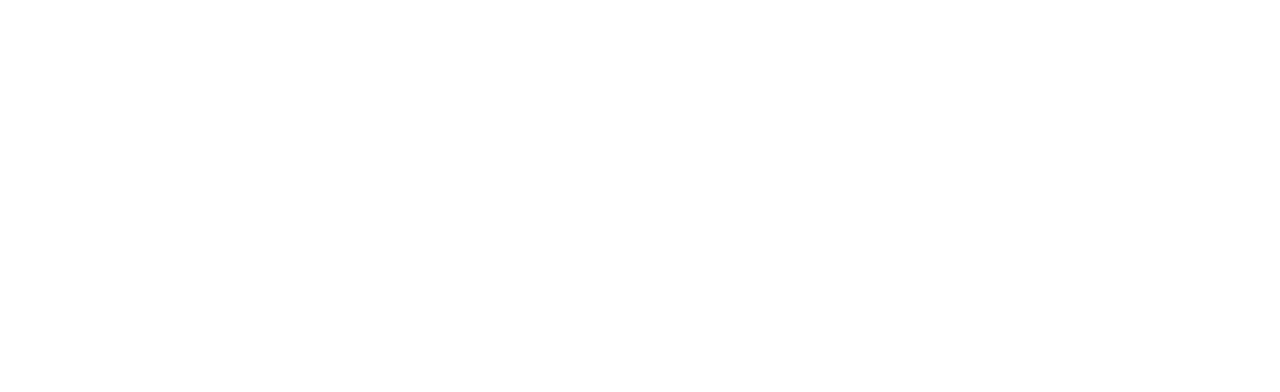
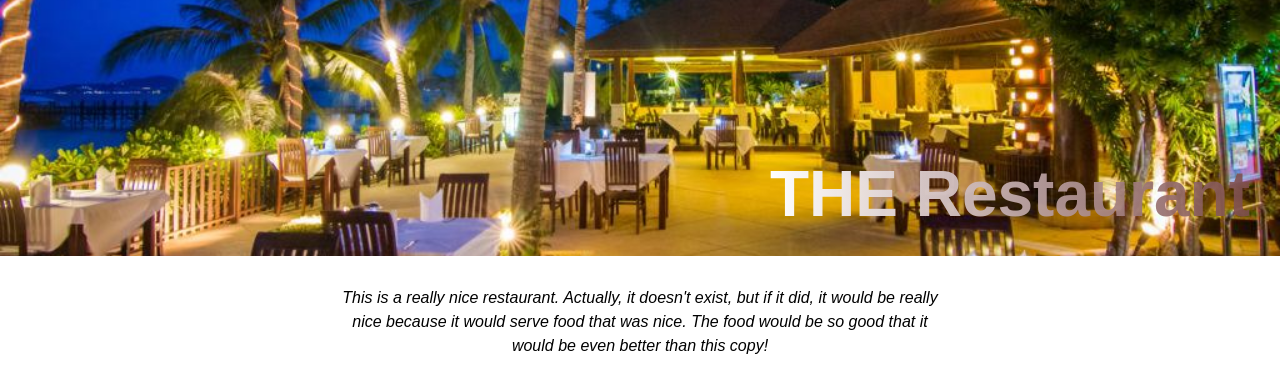
Before and after one commit to Menneskefernis/restaurant-page, a website built with webpack: page dist/index.html in a window 1280 px wide. Built offline with nearby package versions, Linux system fonts and the light colour scheme.

Commit message:
Add header and description

```diff
--- /dev/null
+++ b/src/headerContent.js
@@ -0,0 +1,28 @@
+const header = () => {
+    const body = document.querySelector('body');
+    const header = document.createElement('header');
+    const bannerElement = document.createElement('div');
+    const bannerImage = document.createElement('img');
+    const restaurantName = document.createElement('h1');
+
+    bannerImage.src = "./Images/Restaurant-banner-1024x373.jpg";
+    bannerImage.alt = "Banner image showing the restaurant";
+
+    restaurantName.textContent = "THE Restaurant";
+
+    bannerElement.appendChild(bannerImage);
+    header.appendChild(bannerElement);
+    header.appendChild(restaurantName);
+
+    return header;
+}
+
+const description = () => {
+    const description = document.createElement('p');
+    description.id = "description";
+    description.textContent = "This is a really nice restaurant. Actually, it doesn't exist, but if it did, it would be really nice because it would serve food that was nice. The food would be so good that it would be even better than this copy!";
+
+    return description;
+}
+
+export {header, description};
--- a/src/index.js
+++ b/src/index.js
@@ -1 +1,6 @@
-alert('John!');
+import { header, description } from './headerContent';
+
+const body = document.querySelector('body');
+
+body.insertAdjacentElement('afterbegin', header());
+body.insertAdjacentElement('beforeend', description());
```
Also changed, not shown: dist/Images/Restaurant-banner-1024x373.jpg (added), dist/index.html, dist/main.js, dist/styles/main.css (added), dist/styles/main.scss (added), 1 other file.
